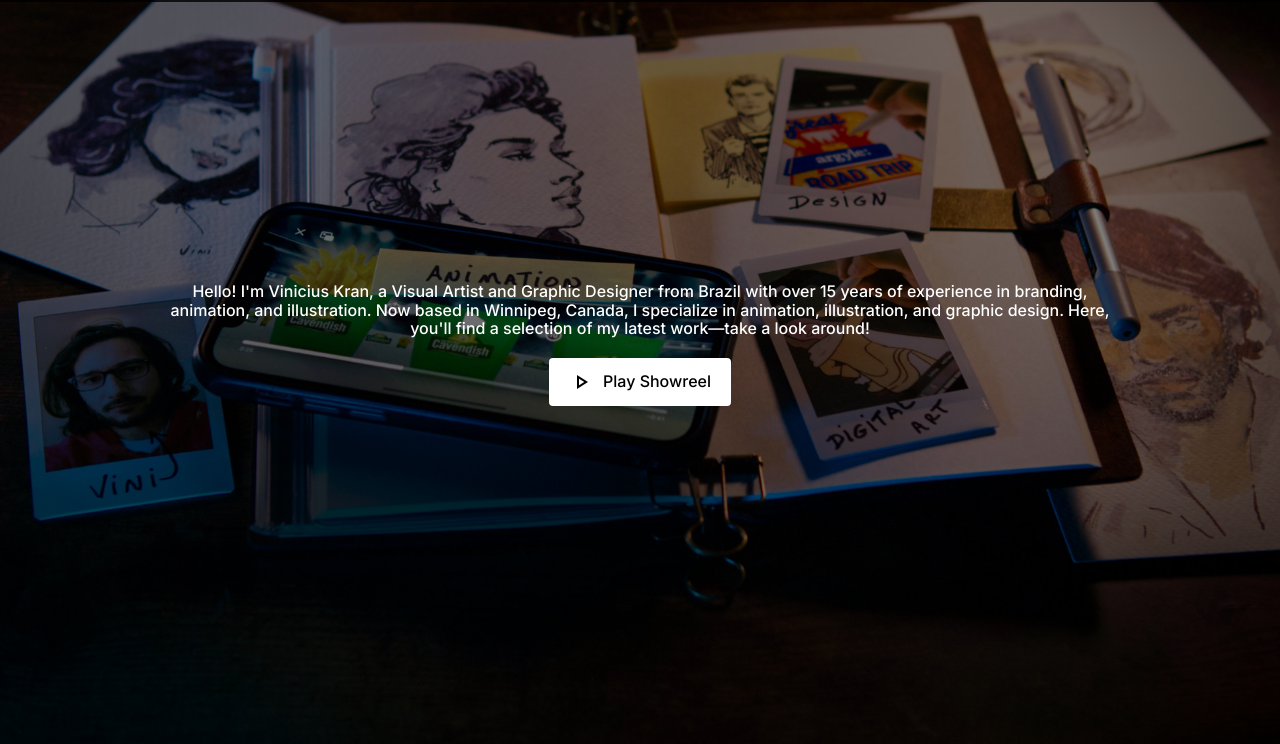
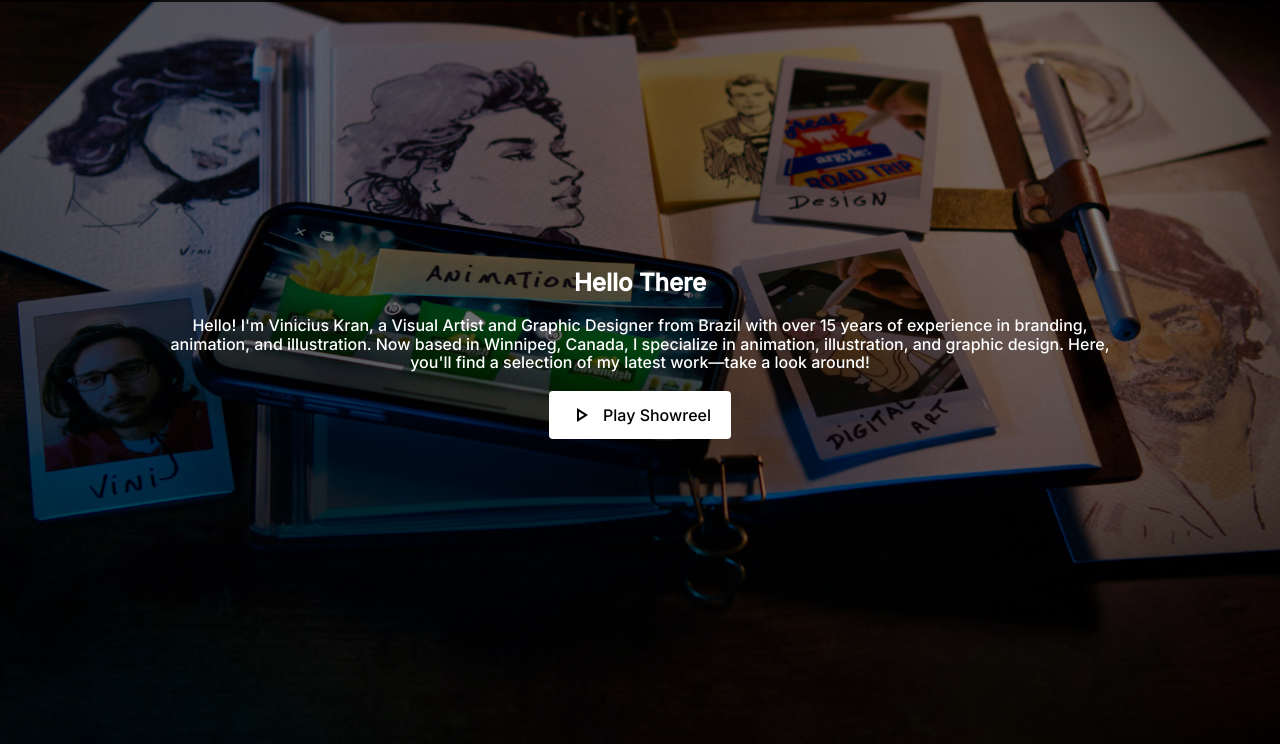
Before and after one commit to viniartist/portfolio2023, a plain HTML site: page index.html in a window 1280 px wide. Shown: the part 56-800 px from the top of the page. Drawn offline with nearby package versions, Linux system fonts and the light colour scheme.

Commit message:
Add a centered heading to the homepage for improved visibility

```diff
--- a/css/style.css
+++ b/css/style.css
@@ -23,6 +23,14 @@
   width: 100%;
 
   z-index: 9998;
+}
+
+h1 {
+  color: white;
+  text-align: center;
+  margin-top: 20px;
+  margin-bottom: 20px;
+  font-size: x-large;
 }
 
 h2 {
--- a/index.html
+++ b/index.html
@@ -49,6 +49,8 @@
 
     <div class="banner-home">
         <div class="banner-info">
+
+            <h1>Hello There</h1>
 
             <p>
                 Hello! I'm Vinicius Kran, a Visual Artist and Graphic Designer from Brazil with over 15 years of experience in branding, animation, and illustration. Now based in Winnipeg, Canada, I specialize in animation, illustration, and graphic design. Here, you'll find a selection of my latest work—take a look around!
```
